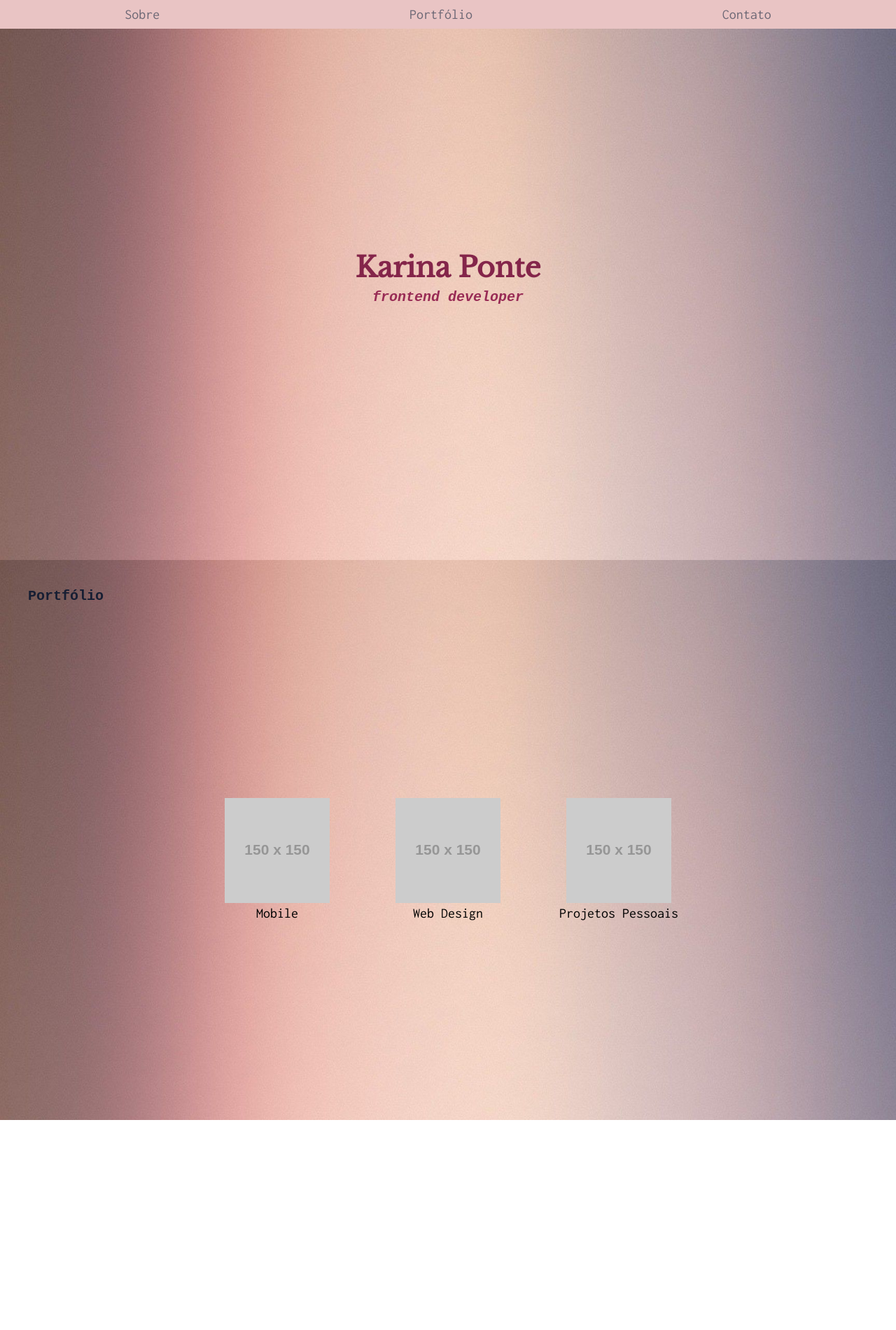
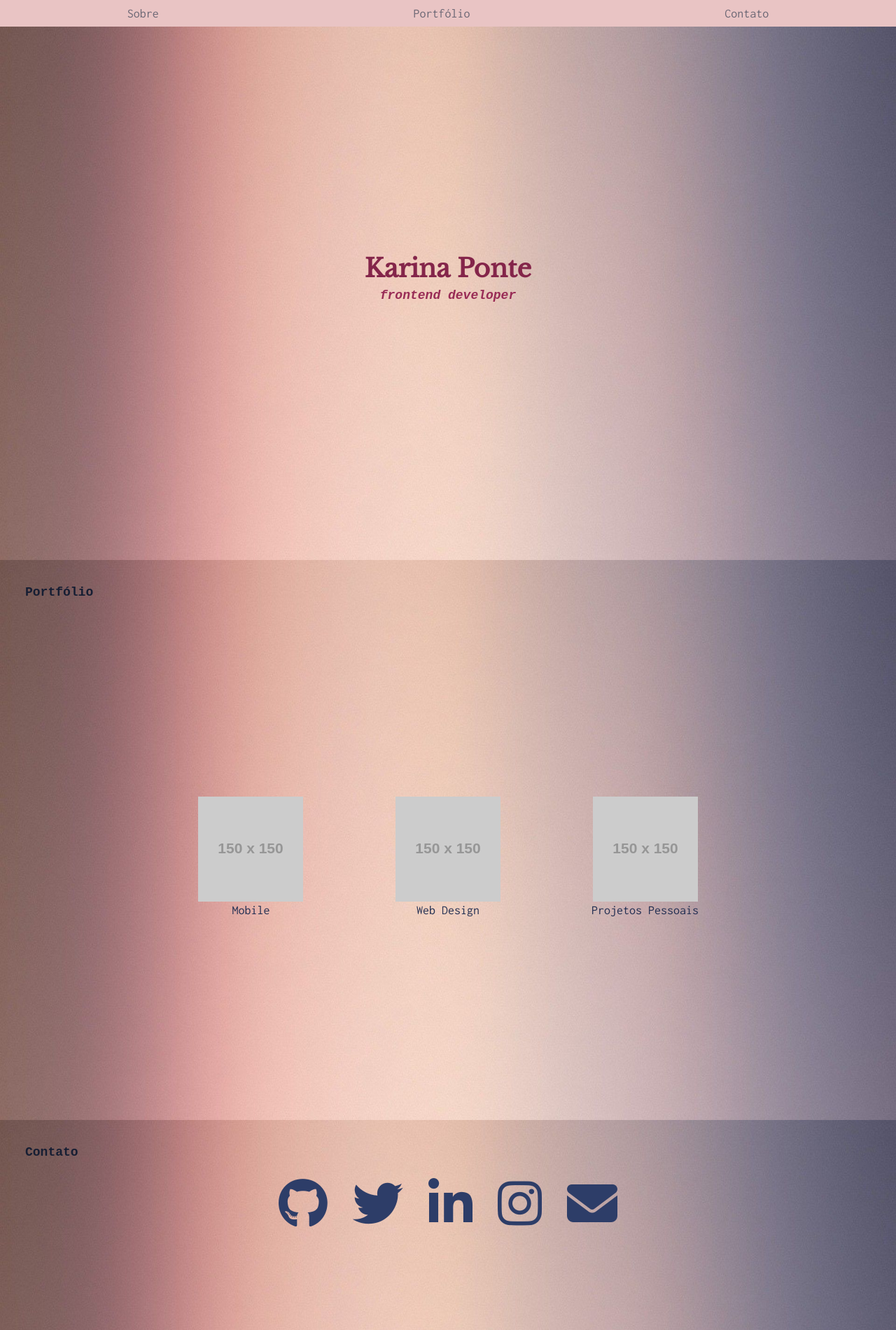
Before and after one commit to karinaponte/imersaocss, a plain HTML site: page index.html in a window 1280 px wide. Shown: the top 1900 px of the page at 70% size. Before the commit the page ends 1600 px from the top, so only its background shows below. Drawn offline with nearby package versions, Linux system fonts and the light colour scheme; placeholder pictures from the web are drawn by us; a web font is replaced by a local one.

Commit message:
Alterações no index e css

```diff
--- a/css/style.css
+++ b/css/style.css
@@ -7,10 +7,12 @@
 
 body{
   background-image: url("../img/background.jpg");
+  background-repeat:round;
   background-size: auto 100vh;
+  color: #243053;
   font-family: 'Inconsolata', monospace;
+  font-size: 12px;
   height: 100vh;
-  font-size: 12px;
 }
 
 /* se a tela tiver pelo menos 400px vai carregar estes estilos */
@@ -30,7 +32,7 @@ body{
 /* breakpoint */
 @media (min-width: 1200px) {
   body {
-    font-size: 20px;
+    font-size: 18px;
   }
 }
 
@@ -46,6 +48,7 @@ header{
   position: fixed;
   width: 100vw;
   top: 0;
+  z-index: 1;
 }
 
 .menu ul{
@@ -59,7 +62,13 @@ header{
 
 .menu a{
   display: block;
-  padding: 10px 10px;
+  padding: 10px 20px;
+  transition: background-color 1s, color 1s;
+}
+
+.menu a:active, .menu a:hover{
+  background-color: #6d6875;
+  color: #e9c4c4;
 }
 
 a{
@@ -68,8 +77,27 @@ a{
 }
 
 a:hover{
-  text-decoration: underline;
+  text-decoration: none;
 }
+
+/*
+.titulo {
+  transform: scale(0.2) translateY(50vh);
+  opacity: 0;
+  animation: 1s ease 2s animationTitle forwards;
+}
+
+@keyframes animationTitle {
+  from {
+    transform: scale(0.2) translateY(50vh);
+    opacity: 0;
+  }
+  to {
+    transform: scale(1) translateY(0);
+    opacity: 1;
+  }
+}
+*/
 
 .site-title, .site-subtitle{
   text-align: center;
@@ -89,16 +117,16 @@ a:hover{
   line-height: 1.8em;
 }
 
-.portfolio{
+.contato, .portfolio{
   padding: 2em;
-  height: 100vh;
+  min-height: 100vh;
 }
 
-.portfolio h2{
+.contato h2, .portfolio h2{
   color: #161e33;
   font-family: 'Oxygen Mono', monospace;
   font-size: 1em;
-  font-style: bold;
+  font-weight: bold;
   margin-bottom: 1.5em;
 }
 
@@ -109,18 +137,19 @@ a:hover{
 
 @media(min-width: 560px){
   .portfolio .grid{
-    grid-template-columns: 220px 220px;
+    grid-template-columns: 240px 240px;
   }
 }
 
-@media(min-width: 800px){
+@media(min-width: 880px){
   .portfolio .grid{
     align-content: center;
-    grid-template-columns: 220px 220px 220px;
+    grid-template-columns: repeat(3, 260px);
     height: calc(100vh - 4em - 21px - 1.5em);
     justify-content: center;
   }
 }
+
 .portfolio figure{
   text-align: center;
 }
@@ -129,4 +158,25 @@ a:hover{
   height: 150px;
   width: 150px;
   object-fit: cover;
+  object-position: 50% 50%;
+  transition: transform 1s;
 }
+
+.img-portfolio:hover{
+  transform: scale(1.2);
+}
+
+.contato .icons{
+  text-align: center;
+}
+
+.contato a{
+  color: #2d3d68;
+  font-size: 4em;
+  transition: text-shadow 1s;
+}
+
+.contato a:active, .contato a:hover{
+  text-decoration: none;
+  text-shadow: 0px 0px 10px rgba(152, 43, 85, .8);
+}
--- a/index.html
+++ b/index.html
@@ -3,25 +3,26 @@
   <head>
     <meta charset="UTF-8">
     <meta name="viewport" content="width=device-width, initial-scale=1.0">
+    <title>Karina Ponte</title>
     <link rel="stylesheet" href="css/style.css">
     <link href="https://fonts.googleapis.com/css2?family=Inconsolata:wght@400;600&family=Libre+Baskerville&family=Oxygen+Mono&display=swap" rel="stylesheet">
-    <title>Karina Ponte</title>
+    <script src="https://kit.fontawesome.com/49bd10bbd6.js" crossorigin="anonymous"></script>
   </head>
   <body>
     <header>
       <nav class="menu">
         <ul>
-            <li><a href="#">Sobre</a></li>
-            <li><a href="#">Portfólio</a></li>
-            <li><a href="#">Contato</a></li>
+          <li><a href="#sobre">Sobre</a></li>
+          <li><a href="#portfolio">Portfólio</a></li>
+          <li><a href="#contato">Contato</a></li>
         </ul>
       </nav>
-        <div>
+      <div class="titulo">
         <h1 class="site-title">Karina Ponte</h1>
         <h2 class="site-subtitle">frontend developer</h2>
       </div>
     </header>
-    <section class="portfolio">
+    <section class="portfolio" id="portfolio">
       <h2>Portfólio</h2>
       <div class="grid">
         <figure>
@@ -38,5 +39,26 @@
         </figure>
       </div>
     </section>
+    <section class="contato" id="contato">
+      <h2>Contato</h2>
+	    <div class="grid icons">
+        <a href="https://github.com/karinaponte" target="_blank" alt="github" title="github">
+          <i class="fab fa-github"></i>
+        </a>
+        <a href="https://twitter.com/karinaahponte" target="_blank" alt="twitter" title="twitter">
+          <i class="fab fa-twitter"></i>
+        </a>
+        <a href="https://www.linkedin.com/in/karinaponte" target="_blank" alt="linkedin" title="linkedin">
+          <i class="fab fa-linkedin-in"></i>
+        </a>
+        <a href="https://www.instagram.com/karinaponte" target="_blank" alt="instagram" title="instagram">
+          <i class="fab fa-instagram"></i>
+        </a>
+        </a>
+        <a href="mailto:kita_36@hotmail.com" alt="email" title="email">
+          <i class="fas fa-envelope"></i>
+        </a>
+      </div>
+    </section>
   </body>
 </html>
```
Lines whose indentation alone changed are shown as unchanged.
